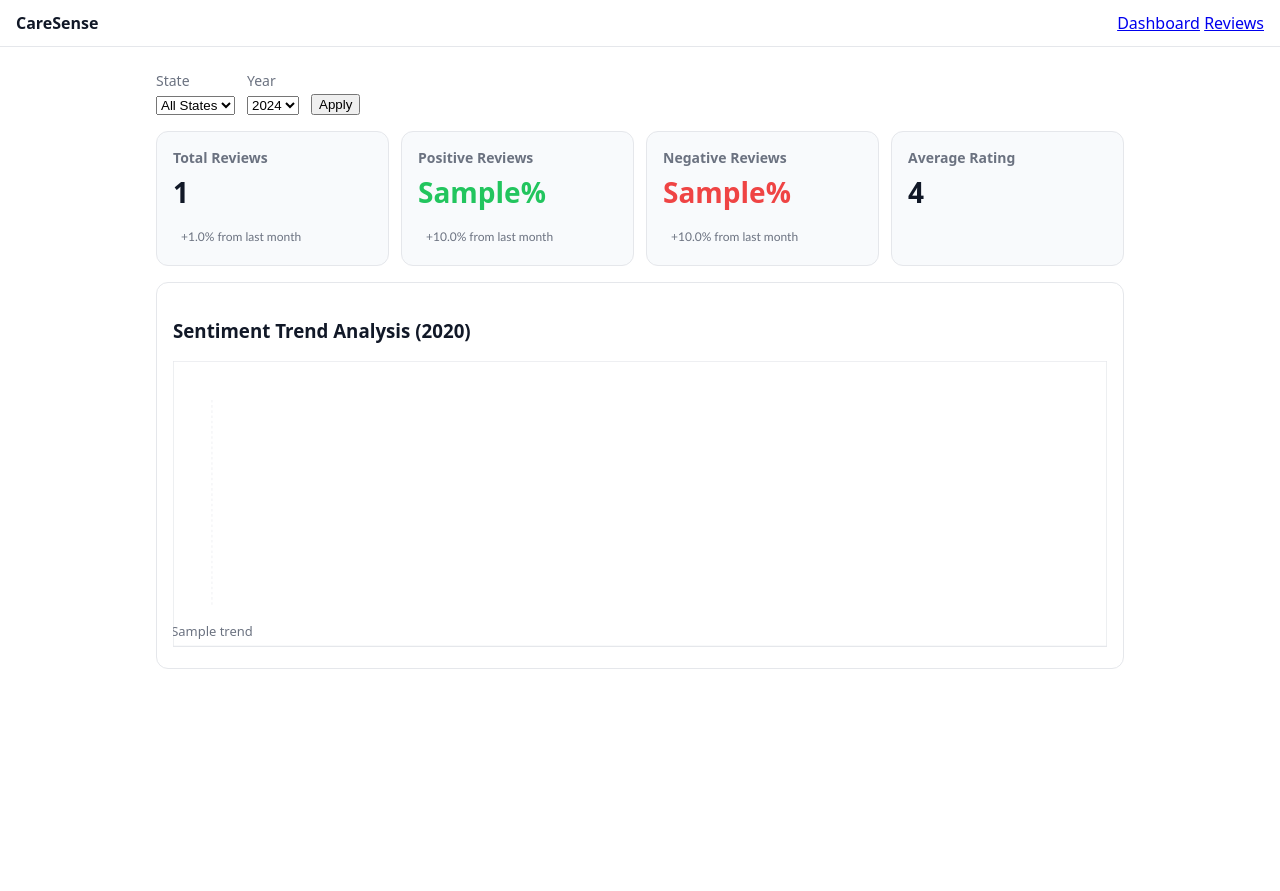
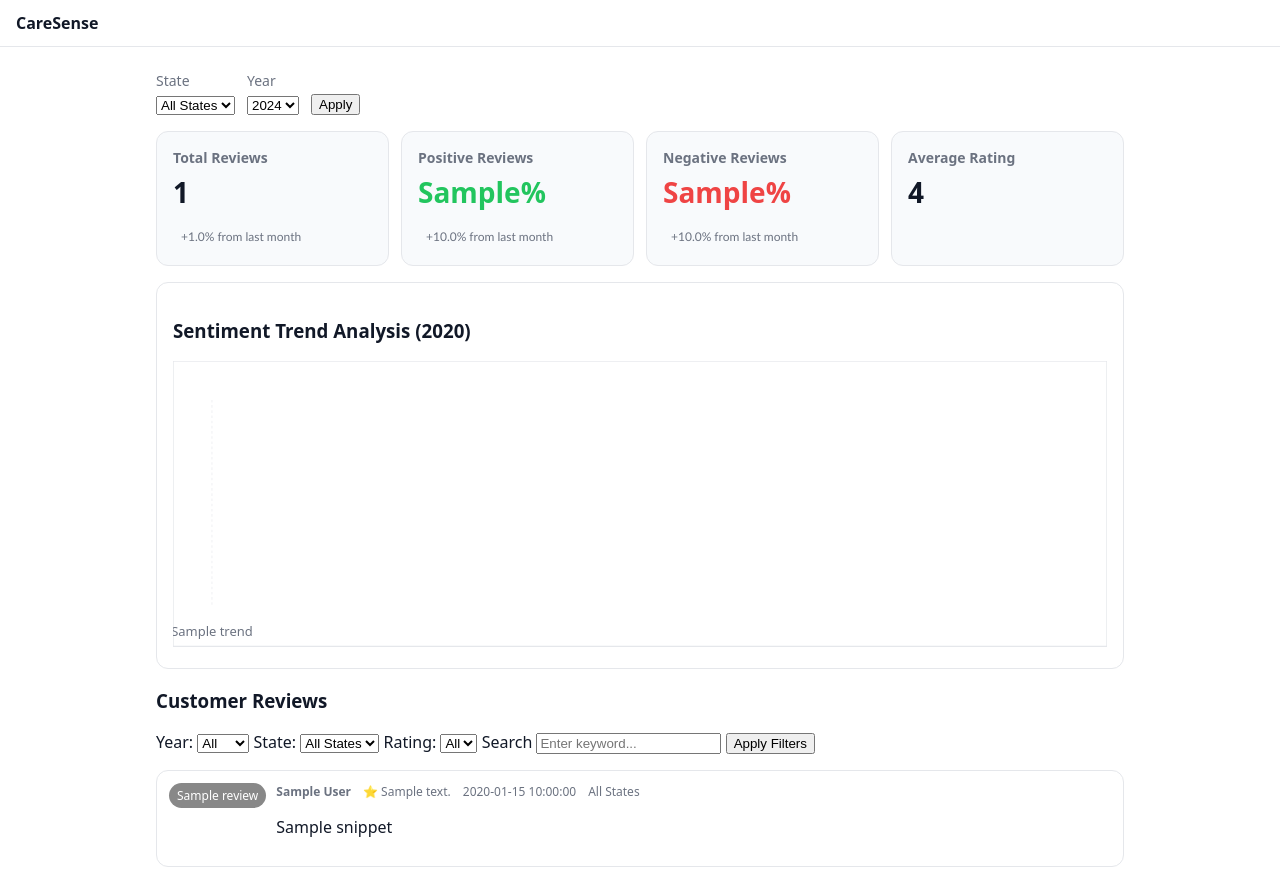
Before and after one commit to holsoma/p4-5_python_caresense, a Flask app: template templates/index.html in a window 1280 px wide. Before the commit the page ends 669 px from the top, so only its background shows below. Run offline with Flask 3, Linux system fonts and the light colour scheme; the template is opened without the code that fills it: most values are stand-ins (such as "Sample title", 1, 10 or a date in 2020).

Commit message:
Moved reviews to main page, sorted, added filters and search bar

```diff
--- a/app.py
+++ b/app.py
@@ -37,8 +37,28 @@ def dashboard():
     year = request.args.get("year", "2024")
     state = request.args.get("state", "All States")
 
+    review_year = request.args.get("review_year", "All")
+    review_state = request.args.get("review_state", "All States")
+    review_stars = request.args.get("review_stars", "All")
+    keyword = request.args.get("keyword", "").lower()
+
     metrics = monthly_card_metrics(REVIEWS, year_filter=year, state_filter=state)
     trend = monthly_sentiment_trend(REVIEWS, year)
+
+    filtered_reviews = []
+    for r in REVIEWS:
+        if (review_year == "All" or r["YearMonth"].startswith(review_year)) \
+        and (review_state in ("All States", "All") or r["State"] == review_state) \
+        and (review_stars == "All" or str(r["Review Rating"]) == review_stars) and(not keyword or keyword in r["Review Text"].lower()):
+
+
+                filtered_reviews.append({
+                **r,
+                "LabelColor": label_to_color(r.get("Label", "neutral")),
+                "Snippet": (r.get("Review Text", "")[:140] + "…")
+                           if len(r.get("Review Text", "")) > 140
+                           else r.get("Review Text", ""),
+            })
 
     return render_template(
         "index.html",
@@ -46,10 +66,14 @@ def dashboard():
         state=state,
         metrics=metrics,
         trend=trend,
+        reviews=filtered_reviews,
+        review_year=review_year,
+        review_state=review_state,
+        review_stars=review_stars,
     )
 
 
-@app.route("/reviews")
+@app.route("/")
 def reviews():
     init_data()
     labeled = [
@@ -62,7 +86,7 @@ def reviews():
     ]
     # Sort by sentiment score (lambda demo) – highest first
     labeled.sort(key=lambda x: x.get("Score", 0), reverse=True)
-    return render_template("reviews.html", reviews=labeled)
+    return render_template("index.html", reviews=labeled)
 
 
 @app.route("/analyze", methods=["POST"])
--- a/templates/index.html
+++ b/templates/index.html
@@ -89,4 +89,68 @@
       {% endfor %}
     </svg>
   </section>
+
+  <section class="reviews-panel">
+  <h3>Customer Reviews</h3>
+
+  <!-- Filters for reviews -->
+  <form method="get" action="/">
+    <label>Year:
+      <select name="review_year">
+        <option value="All" {% if review_year=='All' %}selected{% endif %}>All</option>
+        <option value="2024" {% if review_year=='2024' %}selected{% endif %}>2024</option>
+        <option value="2023" {% if review_year=='2023' %}selected{% endif %}>2023</option>
+      </select>
+    </label>
+    <label>State:
+      <select name="review_state">
+        <option value="All States" {% if review_state=='All States' %}selected{% endif %}>All States</option>
+        <option>California</option>
+        <option>New York</option>
+        <option>Texas</option>
+      </select>
+    </label>
+    <label>Rating:
+      <select name="review_stars">
+        <option value="All" {% if review_stars=='All' %}selected{% endif %}>All</option>
+        <option value="5" {% if review_stars=='5' %}selected{% endif %}>5</option>
+        <option value="4" {% if review_stars=='4' %}selected{% endif %}>4</option>
+        <option value="3" {% if review_stars=='3' %}selected{% endif %}>3</option>
+        <option value="2" {% if review_stars=='2' %}selected{% endif %}>2</option>
+        <option value="1" {% if review_stars=='1' %}selected{% endif %}>1</option>
+      </select>
+    </label>
+
+
+  <label>Search
+    <input type="text" name="keyword" value="{{ keyword }}" placeholder="Enter keyword...">
+  </label>
+
+    <button type="submit">Apply Filters</button>
+  </form>
+
+  <!-- Reviews List -->
+  <ul class="reviews">
+    {% for r in reviews %}
+      <li class="review">
+        <div class="pill" style="background: {{ r['LabelColor'] }}">{{ r['Label'] or 'neutral' }}</div>
+        <div class="body">
+          <div class="meta">
+            <strong>{{ r['Author'] }}</strong>
+            <span>⭐ {{ r['Review Rating'] }}</span>
+            <span>{{ r['Date'] }}</span>
+            <span>{{ r['State'] }}</span>
+          </div>
+          <p>{{ r['Snippet'] }}</p>
+        </div>
+      </li>
+    {% endfor %}
+  </ul>
+
+
+</section>
+
+
+  </ul>
+
 {% endblock %}
--- a/templates/layout.html
+++ b/templates/layout.html
@@ -7,9 +7,10 @@
     <link rel="stylesheet" href="{{ url_for('static', filename='styles.css') }}" />
   </head>
   <body>
+    <!---->
     <header class="topbar">
       <div class="brand">CareSense</div>
-      <nav><a href="{{ url_for('dashboard') }}">Dashboard</a> <a href="{{ url_for('reviews') }}">Reviews</a></nav>
+      <!--<nav><a href="{{ url_for('dashboard') }}">Dashboard</a> <a href="{{ url_for('reviews') }}">Reviews</a></nav>-->
     </header>
     <main class="container">{% block content %}{% endblock %}</main>
   </body>
--- a/templates/reviews.html
+++ b/templates/reviews.html
@@ -1,3 +1,4 @@
+<!--
 {% extends 'layout.html' %}
 {% block content %}
   <h2>Reviews</h2>
@@ -18,3 +19,4 @@
     {% endfor %}
   </ul>
 {% endblock %}
+-->
```
